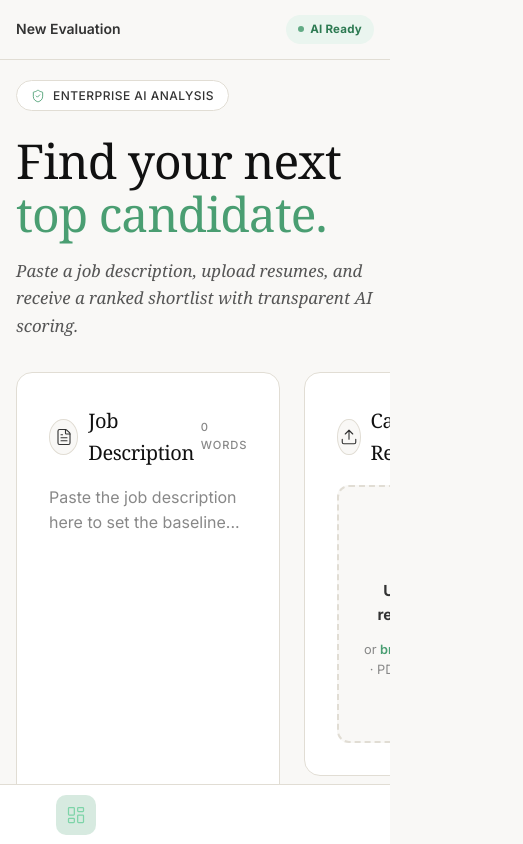
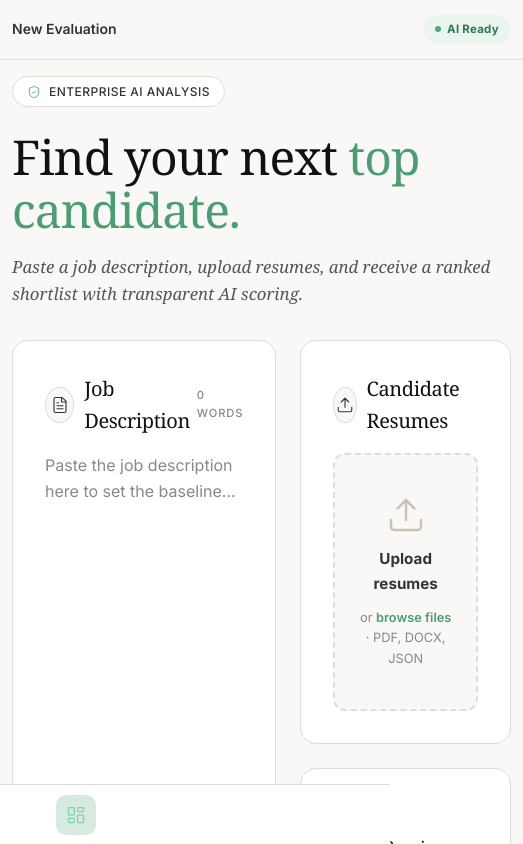
Before and after one commit to Mundriben10/HR_Agent, a React (Vite) app in the folder frontend/: page / in a window 390 px wide. Shown: the top 844 px of the page, 523 px wide, since content can reach past the window. Built offline with nearby package versions, Linux system fonts and the light colour scheme.

Commit message:
UI: Refined mobile scrolling and spacing for better touch experience

```diff
--- a/frontend/src/index.css
+++ b/frontend/src/index.css
@@ -33,7 +33,7 @@
 
 *,*::before,*::after{box-sizing:border-box;margin:0;padding:0;}
 html,body,#root{height:100%;}
-body{font-family:'Inter',system-ui,sans-serif;background:var(--sand-50);color:var(--ink);-webkit-font-smoothing:antialiased;overflow:hidden;line-height:1.6;}
+body{font-family:'Inter',system-ui,sans-serif;background:var(--sand-50);color:var(--ink);-webkit-font-smoothing:antialiased;line-height:1.6;}
 h1, h2, h3, .serif-heading { font-family: "Georgia", "Times New Roman", serif; font-weight: 400; letter-spacing: -0.02em; color: var(--ink); }
 
 /* ── APP SHELL ── */
@@ -228,24 +228,20 @@ h1, h2, h3, .serif-heading { font-family: "Georgia", "Times New Roman", serif; f
   .stack-mobile { flex-direction: column; align-items: stretch; }
 
   .bento-4-desktop { grid-template-columns: 1fr; }
-
-
-  .app-sidebar { display: none; }
-  .mobile-only { display: flex !important; }
-
-  .topbar { padding: 0 16px; }
-  .main-view { padding: 20px 16px; }
-
   .bento-2, .bento-3, .bento-4 { grid-template-columns: 1fr; }
 
+  .app-shell { height: auto; min-height: 100vh; overflow: visible; }
+  .app-sidebar { display: none !important; }
+  .app-content { overflow: visible; }
+  .main-view { padding: 16px 12px 80px 12px; overflow: visible; }
+  .topbar { padding: 0 12px; }
+
+  .mobile-only { display: flex !important; }
+  .candidate-card { padding: 16px !important; gap: 16px !important; }
+  .card { padding: 16px !important; }
+
   .modal-backdrop { padding: 0; }
-  .modal {
-    max-height: 100vh;
-    border-radius: 0;
-    max-width: 100vw;
-  }
-
-  .candidate-card { padding: 16px; gap: 12px; }
+  .modal { max-height: 100vh; border-radius: 0; max-width: 100vw; height: 100vh; }
   .modal-sidebar { width: 100% !important; border-left: none !important; border-top: 1px solid var(--sand-200); }
 
   /* Retractable Mobile Menu */
```
